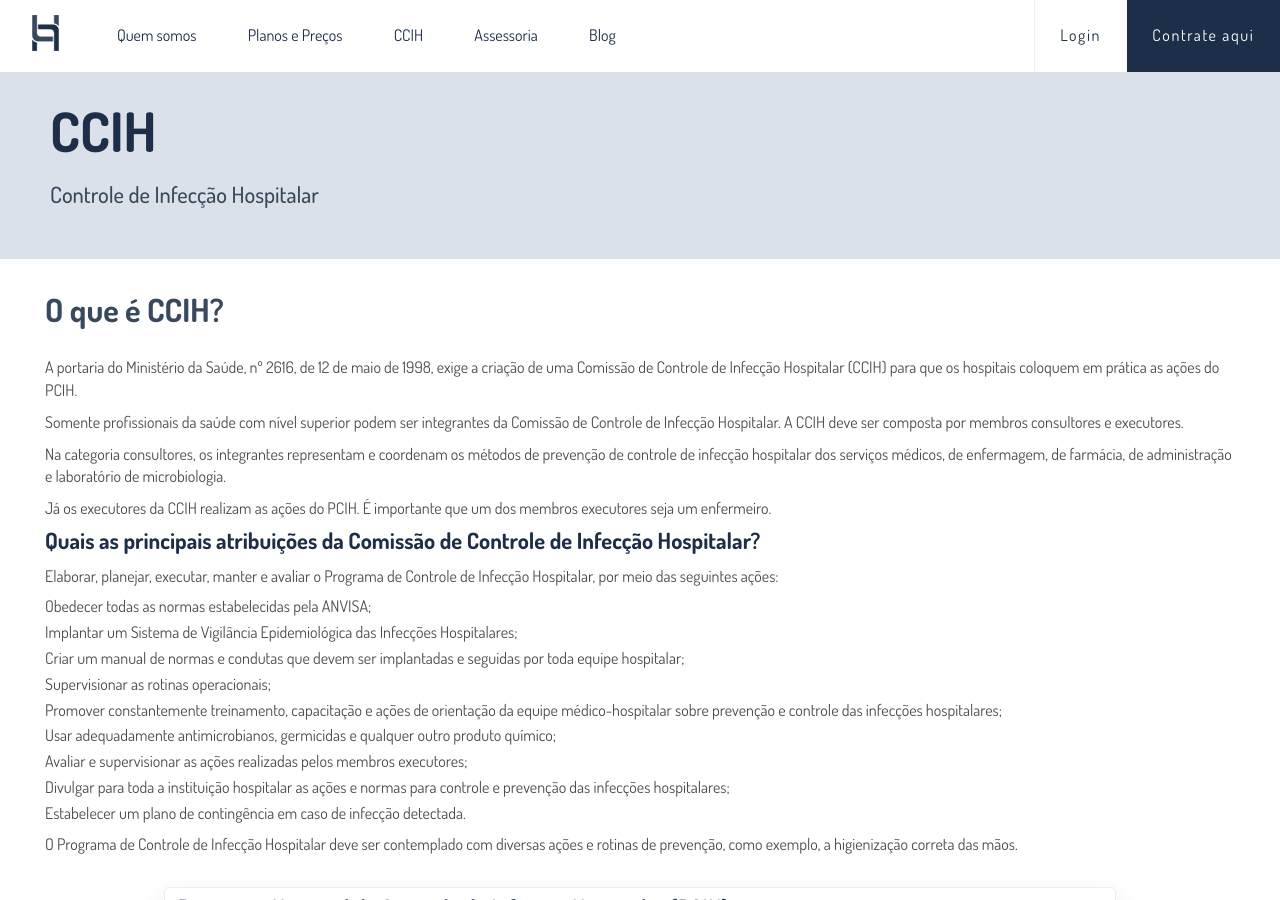
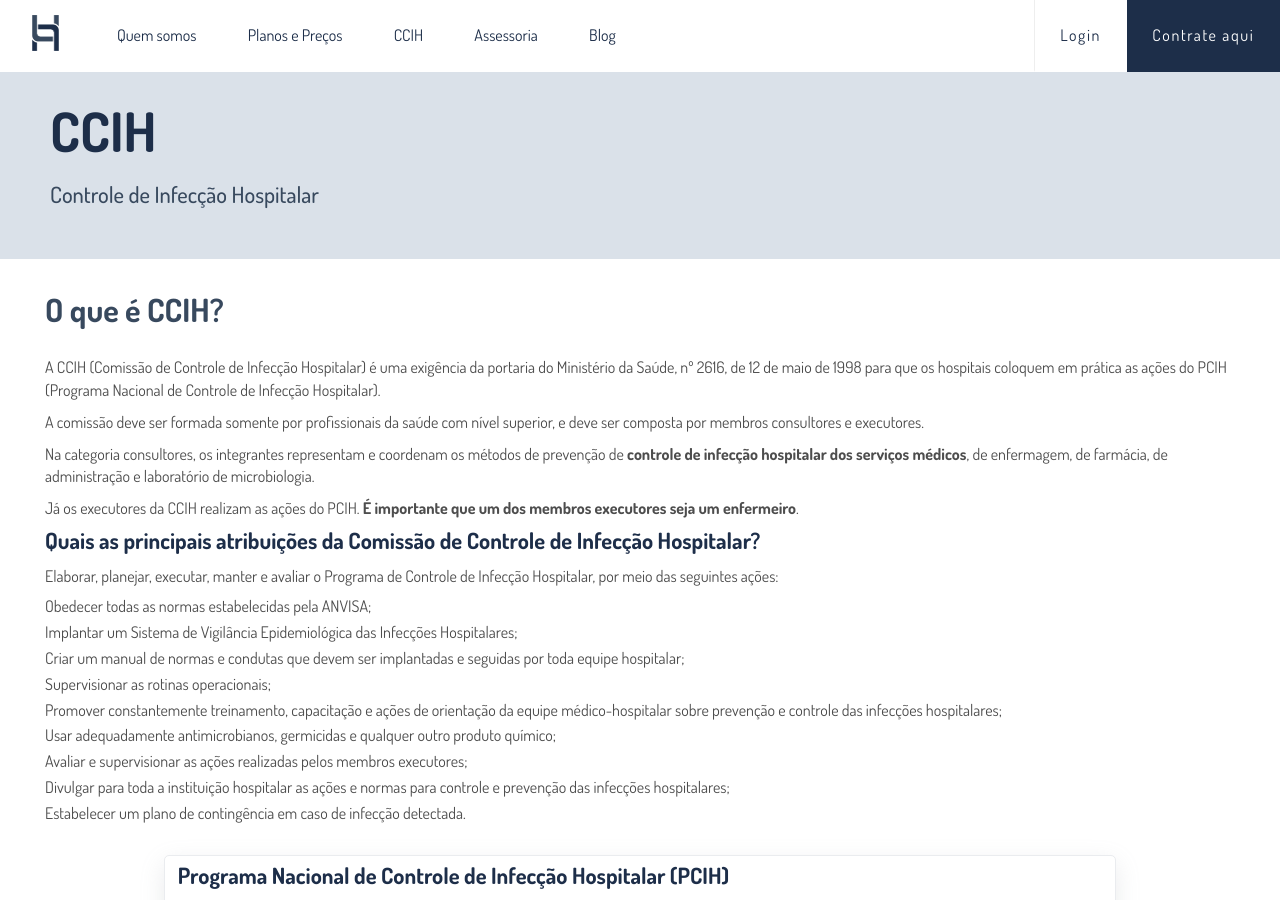
Before and after one commit to phguardian/site, a Jekyll site: the page built from ccih.html, in a window 1280 px wide and 900 px high. Built offline with Jekyll 4.4.1, drawn with Linux system fonts in a browser that asks for light colours; nearby versions of some CDN libraries.

Commit message:
refactor texto ccih

```diff
--- a/ccih.html
+++ b/ccih.html
@@ -8,17 +8,19 @@ description: Controle de Infecção Hospitalar
     <h2>
         O que é CCIH?
     </h2>
+
     <p>
-        A portaria do Ministério da Saúde, nº 2616, de  12 de maio de 1998, exige a criação de uma Comissão de Controle de Infecção Hospitalar (CCIH) para que os hospitais coloquem em prática as ações do PCIH.
+        A CCIH (Comissão de Controle de Infecção Hospitalar) é uma exigência da portaria do Ministério da Saúde, nº 2616, de 12 de maio de 1998
+        para que os hospitais coloquem em prática as ações do PCIH (Programa Nacional de Controle de Infecção Hospitalar).
     </p>
     <p>
-        Somente profissionais da saúde com nível superior podem ser integrantes da Comissão de Controle de Infecção Hospitalar. A CCIH deve ser composta por membros consultores e executores.
+        A comissão deve ser formada somente por profissionais da saúde com nível superior, e deve ser composta por membros consultores e executores.
     </p>
     <p>
-        Na categoria consultores, os integrantes representam e coordenam os métodos de prevenção de controle de infecção hospitalar dos serviços médicos, de enfermagem, de farmácia, de administração e laboratório de microbiologia.
+    Na categoria consultores, os integrantes representam e coordenam os métodos de prevenção de <strong>controle de infecção hospitalar dos serviços médicos</strong>, de enfermagem, de farmácia, de administração e laboratório de microbiologia.
     </p>
     <p>
-        Já os executores da CCIH realizam as ações do PCIH. É importante que um dos membros executores seja um enfermeiro.
+        Já os executores da CCIH realizam as ações do PCIH. <strong>É importante que um dos membros executores seja um enfermeiro</strong>.
     </p>
     <h3>
         Quais as principais atribuições da Comissão de Controle de Infecção Hospitalar?
@@ -57,10 +59,6 @@ description: Controle de Infecção Hospitalar
         </li>
     </ul>
 
-    <p>
-        O Programa de Controle de Infecção Hospitalar deve ser contemplado com diversas ações e rotinas de prevenção, como exemplo, a higienização correta das mãos.
-    </p>
-
     <div class="note">
         <h3>
             Programa Nacional de Controle de Infecção Hospitalar (PCIH)
```
